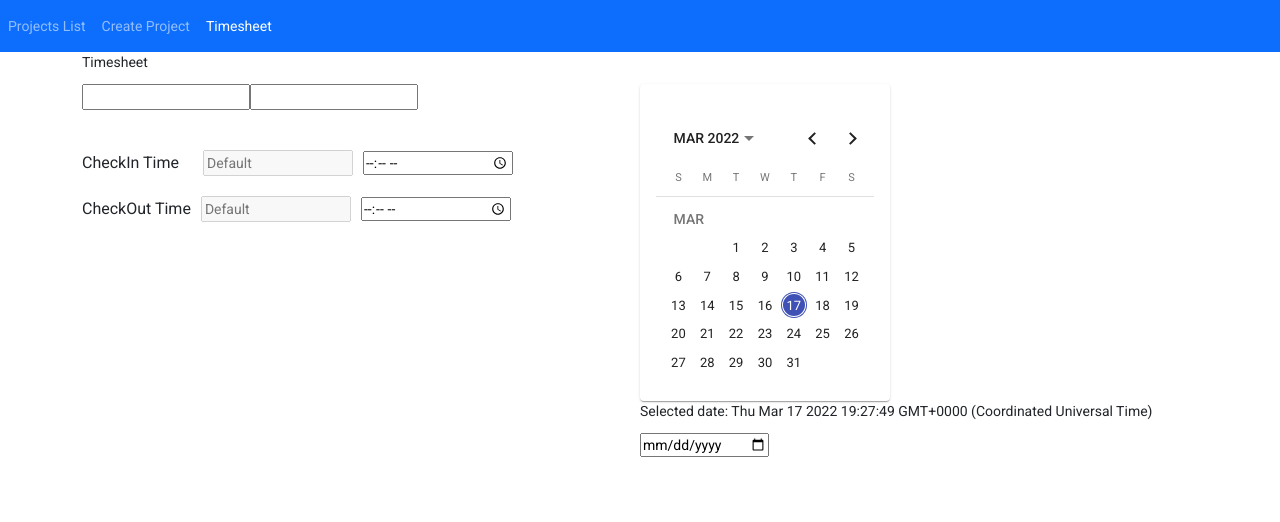
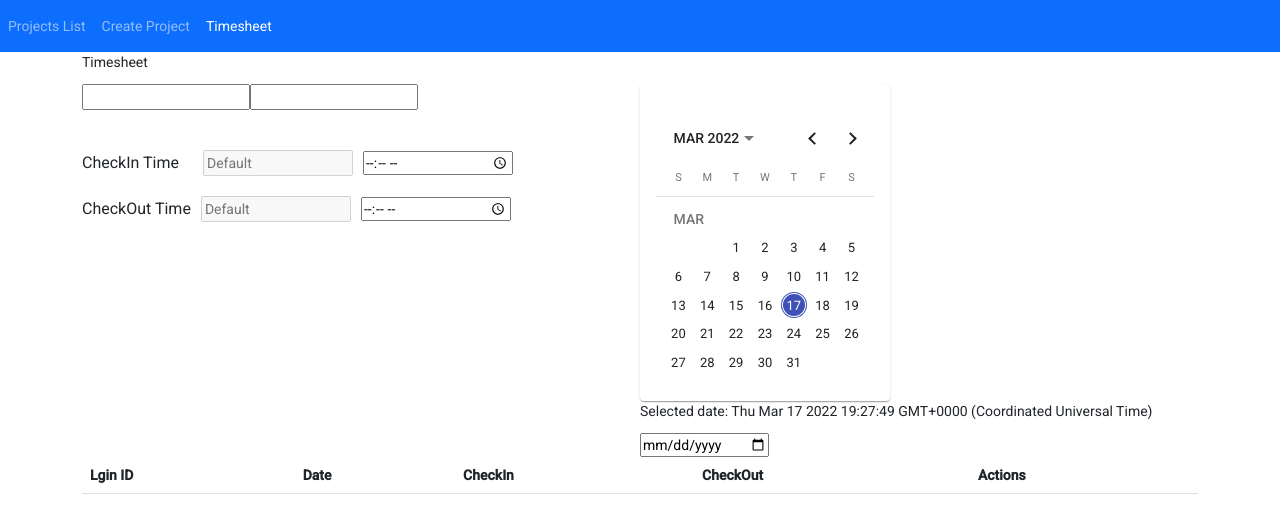
Before and after one commit to Coding-Fat-Bear/angularcrud, an Angular app: page /timesheet in a window 1280 px wide. Shown: the top 522 px of the page. Built offline with nearby package versions, Linux system fonts and the light colour scheme; no server answers.

Commit message:
ver 1.0 first git commit

```diff
--- a/src/app/timesheet/timesheet.component.html
+++ b/src/app/timesheet/timesheet.component.html
@@ -29,7 +29,7 @@
       </div>
 
 
-<!-- <table class="table table-striped">
+<table class="table table-striped">
     <thead>
         <tr>
             <th>Lgin ID</th>
@@ -51,4 +51,4 @@
             </td>
          </tr>
     </tbody>
-</table> -->
+</table>
```
